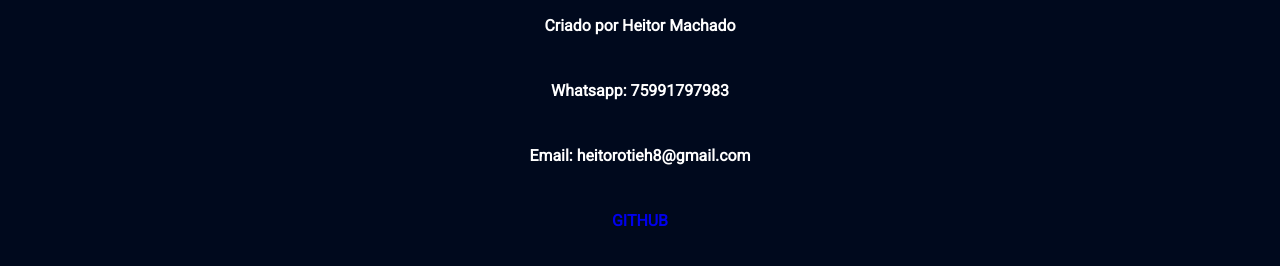
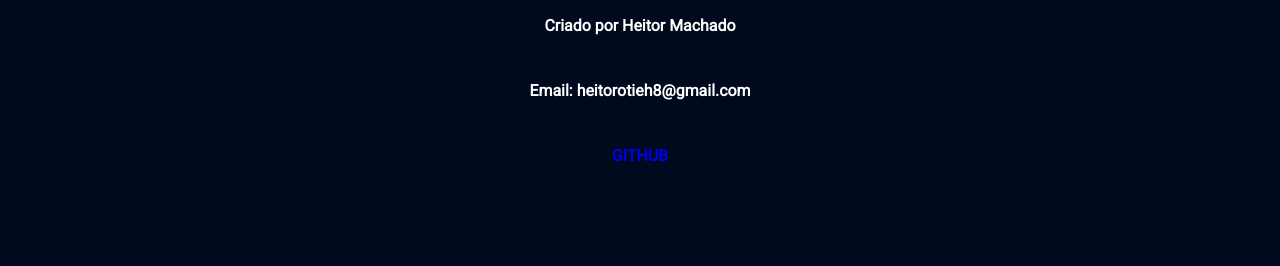
Before and after one commit to HeitorAxe/ccuffs-site, a plain HTML site: page index.html in a window 1280 px wide. Shown: the part 1471-1737 px from the top of the page. Drawn offline with Linux system fonts and the light colour scheme.

Commit message:
Update index.html

```diff
--- a/index.html
+++ b/index.html
@@ -107,11 +107,6 @@
         <br>
         <br>
         <h5 class="centralize">
-            Whatsapp: 75991797983
-        </h5>
-        <br>
-        <br>
-        <h5 class="centralize">
             Email: heitorotieh8@gmail.com
         </h5>
         <br>
```
